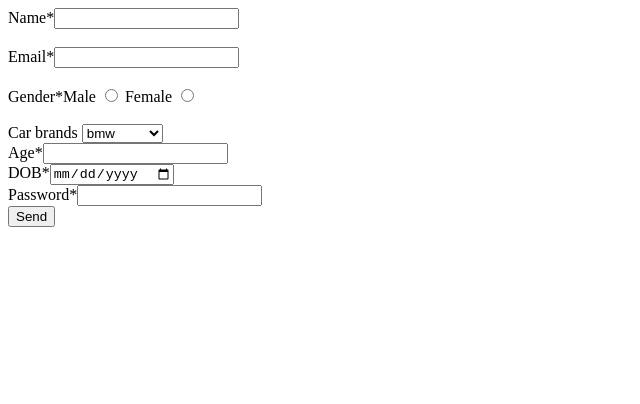
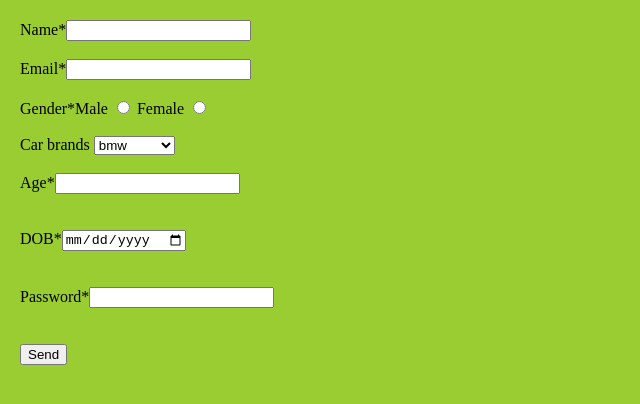
Before and after one commit to cruwnal/CSS-practice-, a plain HTML site: page 20-7-2022/formAssignment.html in a window 1280 px wide. Shown: the whole page, without its empty margins (0-640 px from the left). Drawn offline with Linux system fonts and the light colour scheme.

Commit message:
Update formAssignment.html

```diff
--- a/20-7-2022/formAssignment.html
+++ b/20-7-2022/formAssignment.html
@@ -26,6 +26,18 @@ For example, the label for input of name will be <label for="name"> Name</label>
 
 <head>
     <title>Base Elements, Form attributes, Buttons - Post Class - Signup Form Car</title>
+
+    <style>
+        body{
+    text-align: justify;
+    background-color: yellowgreen;
+    margin: auto;
+    margin-top: 20px;
+    margin-left:20px ;
+
+
+}
+    </style>
 </head>
 
 <body>
@@ -43,10 +55,10 @@ For example, the label for input of name will be <label for="name"> Name</label>
           <option label="bmw">BMW</option>
           <option label="Mercedes">Mercedes</option>
           <option label="Audi">Audi</option>
-        </select>
-         <div><label for="age">Age*<input type="number" name="age" required id="age"></label></div>
-         <div><label for="dob">DOB*<input type="date" name="DOB" required id="dob"></label></div>
-         <div><label for="password">Password*<input type="password"  id="password" name="password" required></label></div>
+        </select><br/><br/>
+         <div><label for="age">Age*<input type="number" name="age" required id="age"></label></div><br/><br/>
+         <div><label for="dob">DOB*<input type="date" name="DOB" required id="dob"></label></div><br/><br/>
+         <div><label for="password">Password*<input type="password"  id="password" name="password" required></label></div><br/><br/>
 
           <button type="submit"> Send </button>
     </form>
```
